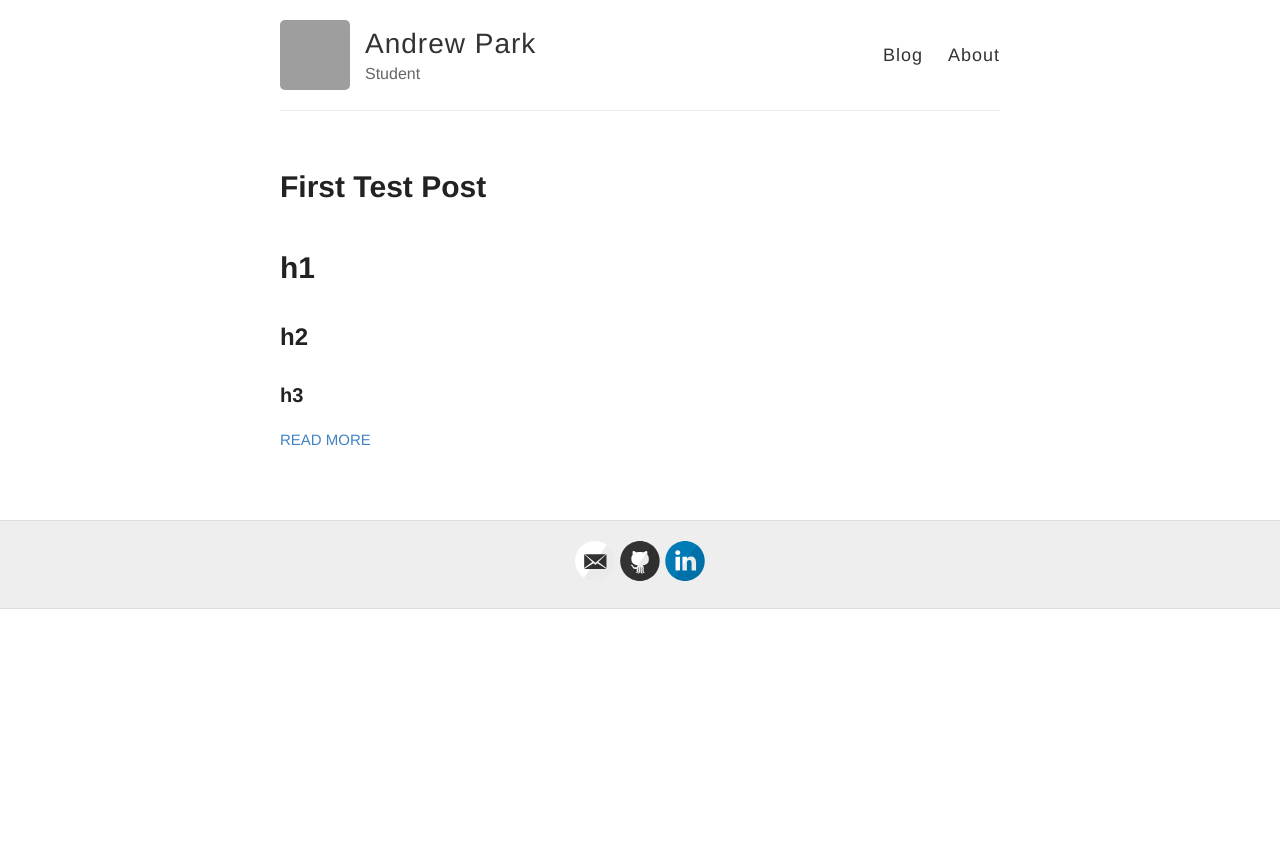
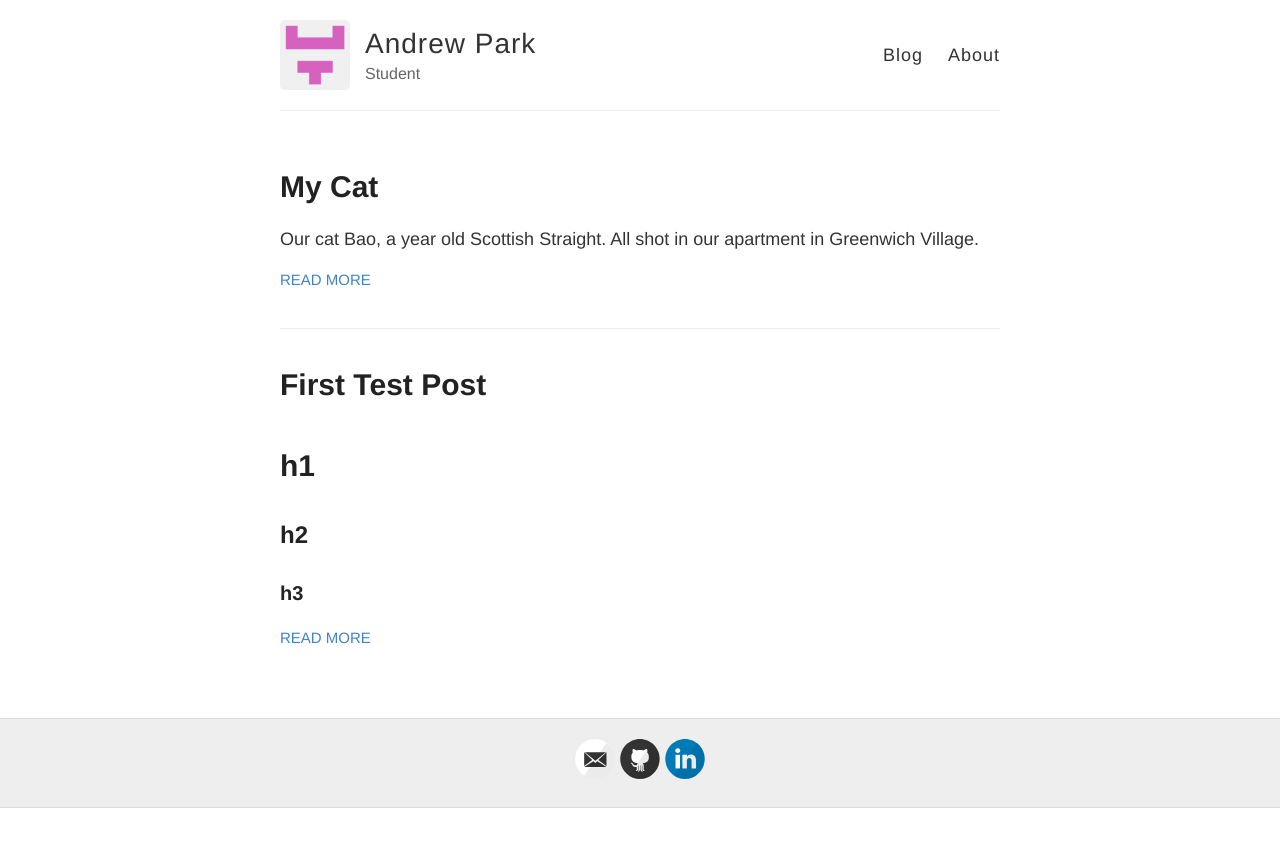
Before and after one commit to telebookstall/telebookstall.github.io, a Jekyll site: the page built from index.html, in a window 1280 px wide. Shown: the top 847 px of the page. Built offline with Jekyll 4.4.1, drawn with Linux system fonts in a browser that asks for light colours; grey boxes are pictures that could not be loaded.

Commit message:
Added Cat Post, Tweaked About page, Tweaked _config.yml

```diff
--- a/_config.yml
+++ b/_config.yml
@@ -9,7 +9,7 @@ name: Andrew Park
 description: Student
 
 # URL of your avatar or profile pic (you could use your GitHub profile pic)
-avatar: https://avatars1.githubusercontent.com/u/13270895?s=460&v=4
+avatar: /images/profile.png
 
 #
 # Flags below are optional
--- /dev/null
+++ b/_posts/2019-11-3-My-Cat.md
@@ -0,0 +1,11 @@
+---
+layout: post
+title: My Cat
+---
+
+Our cat Bao, a year old Scottish Straight. All shot in our apartment in Greenwich Village.
+
+![bao picture 1](/images/cat3.jpg)
+![bao picture 1](/images/cat1.jpg)
+![bao picture 1](/images/cat2.jpg)
+![bao picture 1](/images/cat4.jpg)
```
Also changed, not shown: about.md (+4 -0 lines), README.md, images/profile.png (added), 5 other files.
